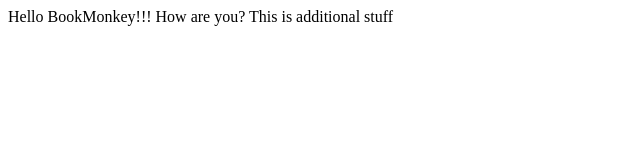
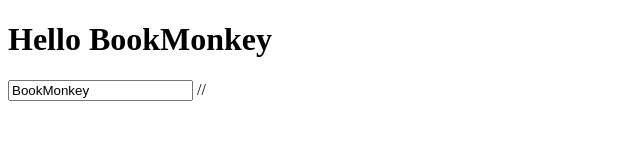
Before and after one commit to bthsapcsp/bookmonkey, a website: page index.html in a window 1280 px wide. Shown: the whole page, without its empty margins (0-640 px from the left). Drawn offline with nearby package versions, Linux system fonts and the light colour scheme; some packages are replaced by stand-ins of ours.

Commit message:
index.html added angularjs link

```diff
--- a/index.html
+++ b/index.html
@@ -1,10 +1,17 @@
 <!DOCTYPE html>
-<html>
+<html ng-app>
 <head>
-    <meta charset="utf-8">
-    <title>BookMonkey</title>
+    <meta charset="UTF-8">
+    <title>Hello</title>
 </head>
-<body>
-    <hl>Hello BookMonkey!!! How are you? This is additional stuff</h1>
+<body ng-init="name='BookMonkey'">
+
+    <h1>Hello {{ name }}</h1>
+    <input type="text" ng-model="name" />
+
+
+    <!== Scripts -->
+    <script src="https://ajax.googleapis.com/ajax/libs/angularjs/1.5.6/angular.js"></script>
+    //<script src="app/lib/angular/angular-route.js"</script>
 </body>
 </html>
```
